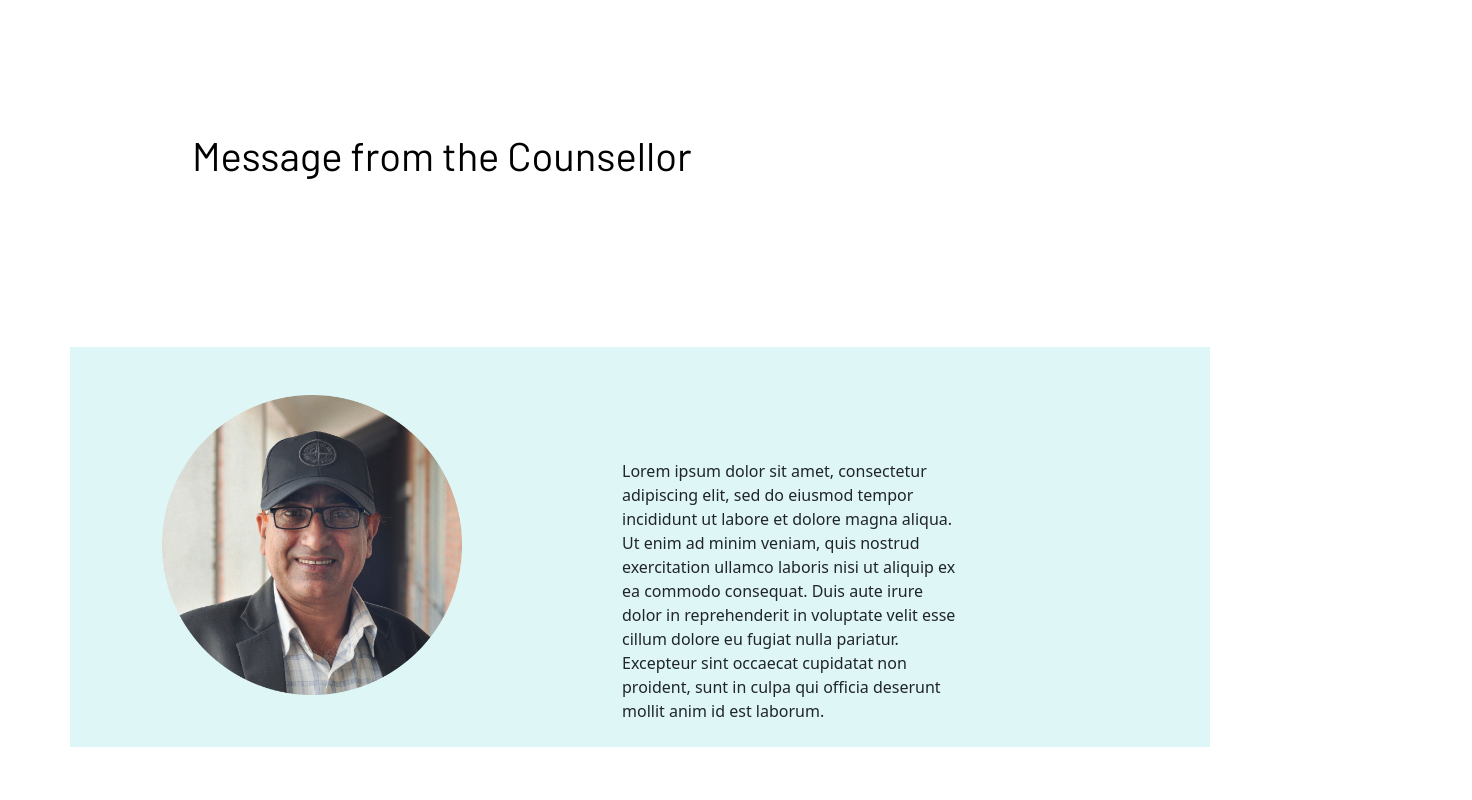
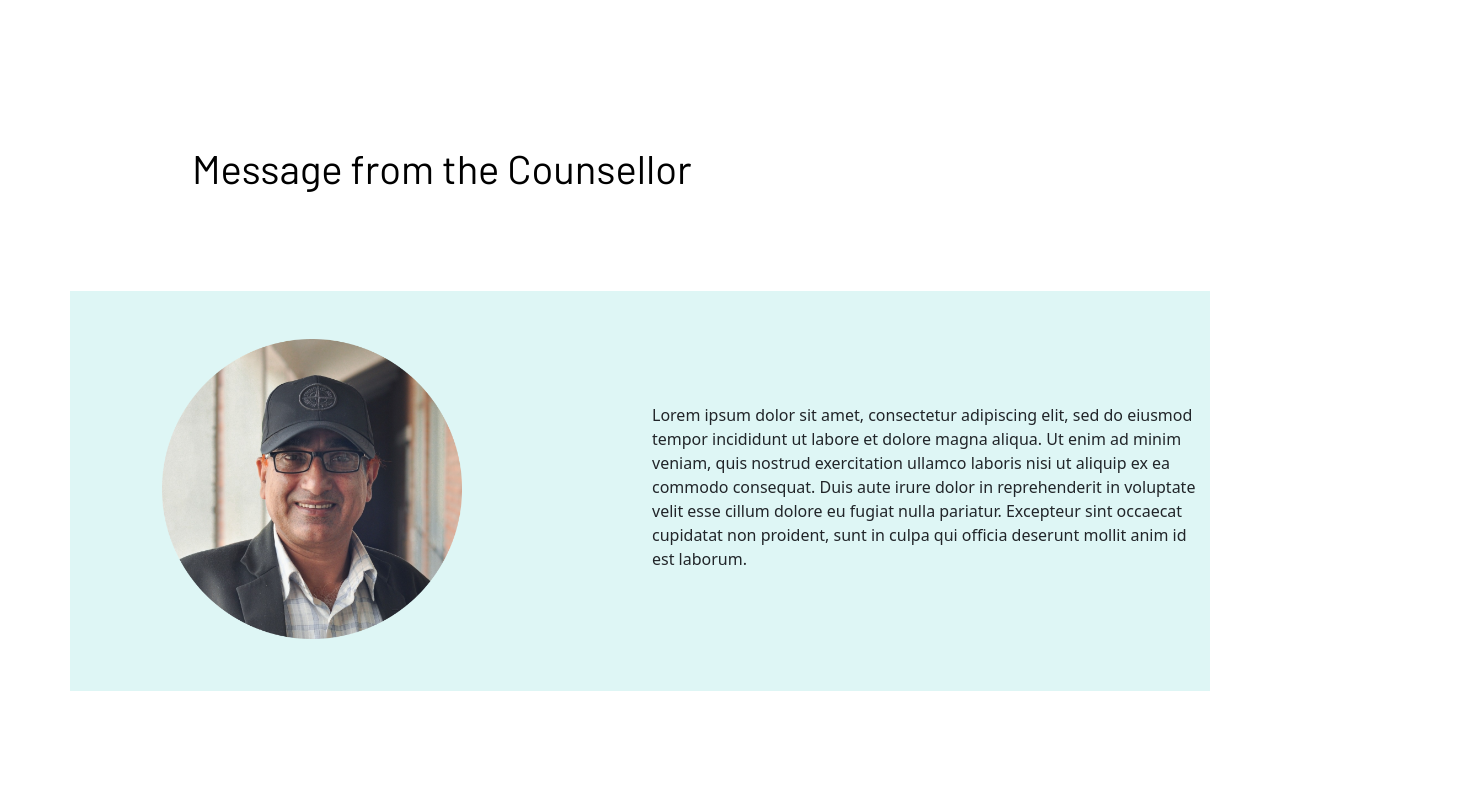
Before and after one commit to nishamghimire5/Kounsel, a Next.js app: page / in a window 1280 px wide. Shown: the part 2080-2880 px from the top of the page, 1472 px wide, since content can reach past the window. Built offline with nearby package versions, Linux system fonts and the light colour scheme; no server answers.

Commit message:
Images left

```diff
--- a/pages/assets/data/TestimonialInfo.json
+++ b/pages/assets/data/TestimonialInfo.json
@@ -1,16 +1,16 @@
 [
     {
         "name": "Aishworya Aryal",
-        "imgLink": "https://images.unsplash.com/photo-1485178575877-1a13bf489dfe?ixlib=rb-1.2.1&ixid=MnwxMjA3fDB8MHxwaG90by1wYWdlfHx8fGVufDB8fHx8&auto=format&fit=crop&w=1101&q=80",
+        "imgLink": "https://cdn.dribbble.com/users/1040983/screenshots/5578298/media/9386c308d2817a9721dec7bb1b4617d8.png?compress=1&resize=1000x750&vertical=top",
         "say": "This website has been a lifesaver for me. I've been able to talk about my mental health, and it has helped me immensely. I would highly recommend it to anyone struggling with their mental health."
     },
     {
-        "imgLink": "https://images.unsplash.com/photo-1601233749202-95d04d5b3c00?ixlib=rb-1.2.1&ixid=MnwxMjA3fDB8MHxwaG90by1wYWdlfHx8fGVufDB8fHx8&auto=format&fit=crop&w=1138&q=80",
+        "imgLink": "https://cdn.dribbble.com/users/1040983/screenshots/5630845/media/e95768b82810699dfd54512ff570954a.png?compress=1&resize=1000x750&vertical=top",
         "name": "Binod Poudel",
         "say": "This website has helped me a lot. I was able to talk anonymously with a counselor about mental health and became a lifesaver. Recommended for those suffering from mental health. If you find this helpful, please do show the link to those who you think needs some help"
     },
     {
-        "imgLink": "https://images.unsplash.com/photo-1521296797187-726205347ca9?ixlib=rb-1.2.1&ixid=MnwxMjA3fDB8MHxwaG90by1wYWdlfHx8fGVufDB8fHx8&auto=format&fit=crop&w=1103&q=80",
+        "imgLink": "https://cdn.dribbble.com/users/1040983/screenshots/5623641/media/007e7f10155f637c061519447926a947.png?compress=1&resize=1000x750&vertical=top",
         "name": "Miharika Acharya",
         "say": "This website has helped me immensely. I've been able to talk to a counselor anonymously about my mental health, and it has been a lifesaver for me. I would highly recommend it to anyone struggling with their mental health."
     }
--- a/pages/cards.js
+++ b/pages/cards.js
@@ -1,12 +1,13 @@
-import CardData from './carddata';
-import CardInfo from './assets/data/councelling.json';
-import counselorImage from '../public/images/Counselor-modified.png'
-import Image from 'next/image'
+import CardData from "./carddata";
+import CardInfo from "./assets/data/councelling.json";
+import counselorImage from "../public/images/Counselor-modified.png";
+import Image from "next/image";
 //import { propTypes } from 'react-bootstrap/esm/Image';
 
 const Cards = () => {
   let sectionTopText = `Our Services`;
-    return (<div>
+  return (
+    <div>
       <section className="wrapper card-position">
         <div className="container">
           <div className="row">
@@ -15,11 +16,19 @@ const Cards = () => {
               {/* <p className="lead">Lorem ipsum dolor sit amet at enim hac integer volutpat maecenas pulvinar. </p> */}
             </div>
           </div>
-                <div className='row' style={{ display: 'flex', position:'relative', left:'10%'}}>
+          <div
+            className="row"
+            style={{ display: "flex", position: "relative", left: "10%" }}
+          >
             {CardInfo.map((card, index) => {
-                        return (<CardData key={index} textInPic={card.title} imgLink={card.image} />)
-                    }
-                    )}
+              return (
+                <CardData
+                  key={index}
+                  textInPic={card.title}
+                  imgLink={card.image}
+                />
+              );
+            })}
           </div>
         </div>
       </section>
@@ -27,10 +36,32 @@ const Cards = () => {
       {/* Message from the counsellor */}
 
       {/* overflow again caused by this line */}
-        <h2 className='title'  style={{position: 'relative', top: '50rem', left:'15%'}}>Message from the Counsellor</h2>
-        <div>
-        <div className='container' style={{position: 'relative', top: '60rem', background : '#def6f5', height: '25rem'}}>
-            <div style={{position:'relative', left:'5rem', top: '3rem', float: 'left'}}>
+      <h2
+        className="title"
+        style={{ position: "absolute", top: "139rem", left: "15%" }}
+      >
+        Message from the Counsellor
+      </h2>
+        <div
+          className="container"
+          style={{
+            position: "relative",
+            top: "60rem",
+            background: "#def6f5",
+            height: "25rem",
+          }}
+        >
+
+        <div className="row">
+          <div
+            className="col-sm col-md col-lg"
+            style={{
+              position: "relative",
+              left: "5rem",
+              top: "3rem",
+              float: "left",
+            }}
+          >
             <Image
               src={counselorImage}
               objectFit="contain"
@@ -39,20 +70,27 @@ const Cards = () => {
               alt="image of the counselor"
             />
           </div>
-
-            <p style={{ position: "relative", left: "15rem", width: "40rem", top: "7rem"}}>
+          <div className= 'col-sm col-md col-lg'>
+          <p
+            style={{
+              position: "relative",
+              top: "7rem",
+              display: 'inline-block',
+            }}
+          >
             Lorem ipsum dolor sit amet, consectetur adipiscing elit, sed do
-            eiusmod tempor incididunt ut labore et dolore magna aliqua. Ut enim ad
-            minim veniam, quis nostrud exercitation ullamco laboris nisi ut
+            eiusmod tempor incididunt ut labore et dolore magna aliqua. Ut enim
+            ad minim veniam, quis nostrud exercitation ullamco laboris nisi ut
             aliquip ex ea commodo consequat. Duis aute irure dolor in
             reprehenderit in voluptate velit esse cillum dolore eu fugiat nulla
             pariatur. Excepteur sint occaecat cupidatat non proident, sunt in
             culpa qui officia deserunt mollit anim id est laborum.
           </p>
           </div>
-
           </div>
-    </div>)
-}
+        </div>
+      </div>
+  );
+};
 
 export default Cards;
```
Lines whose indentation alone changed are shown as unchanged.
